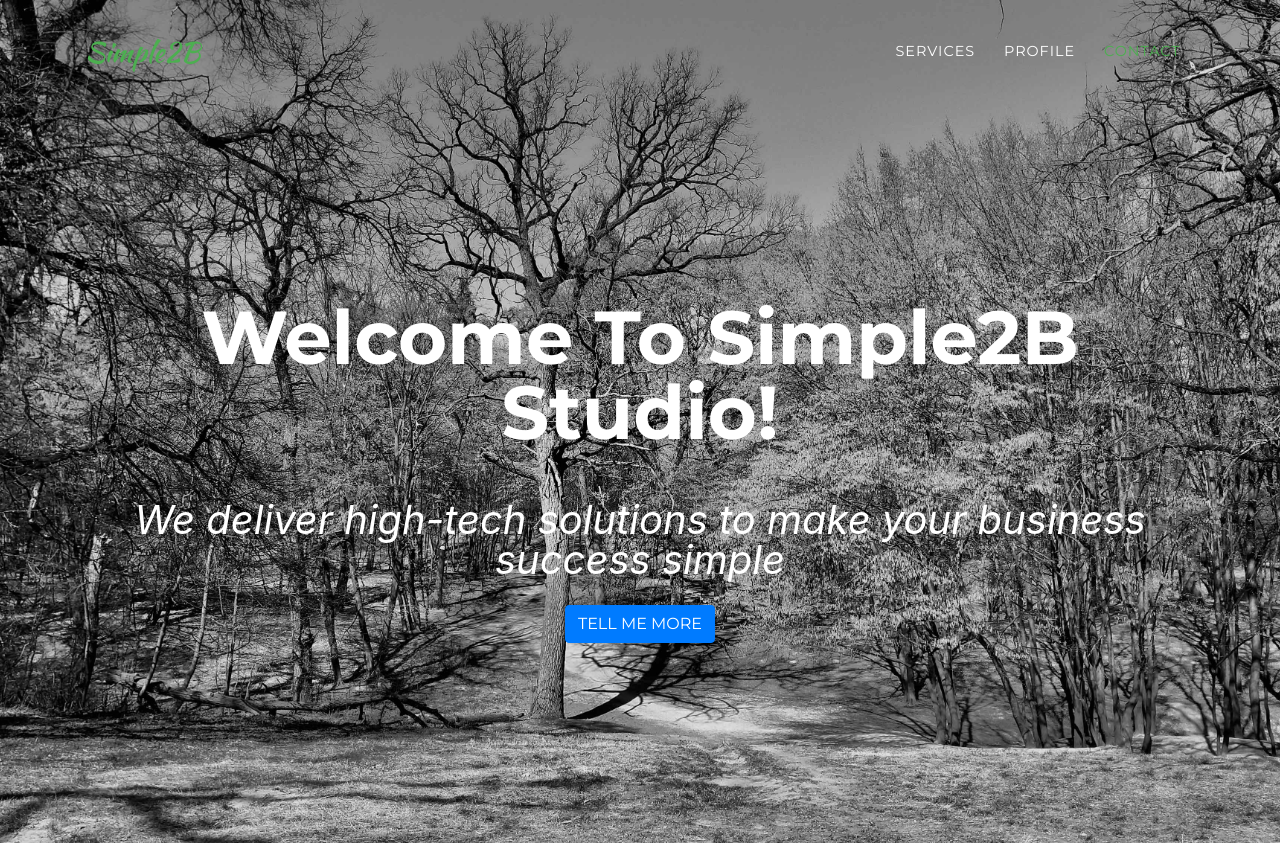
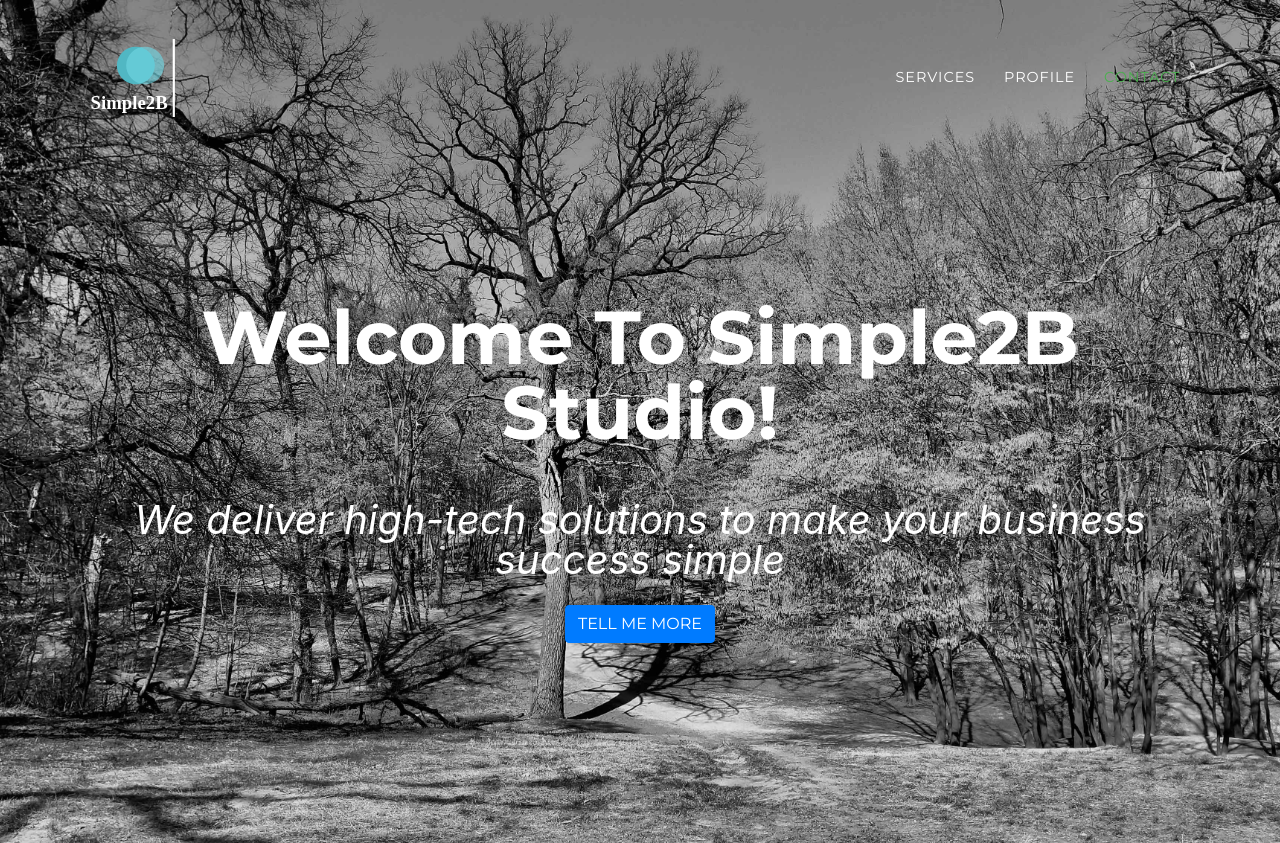
Before and after one commit to Simple2B/Simple2B.github.io, a website with bundled scripts: page index.html in a window 1280 px wide. Shown: the top 843 px of the page. Built offline with nearby package versions, Linux system fonts and the light colour scheme; a web font is replaced by a local one.

Commit message:
logo on nav-bar

```diff
--- a/index.html
+++ b/index.html
@@ -30,7 +30,7 @@
   <!-- Navigation -->
   <nav class="navbar navbar-expand-lg navbar-dark fixed-top" id="mainNav">
     <div class="container">
-      <a class="navbar-brand js-scroll-trigger" href="#page-top">Simple2B</a>
+      <a class="navbar-brand js-scroll-trigger" href="#page-top"><img src="img/logo-white.svg" alt="Simple2B"></a>
       <button class="navbar-toggler navbar-toggler-right" type="button" data-toggle="collapse" data-target="#navbarResponsive" aria-controls="navbarResponsive" aria-expanded="false" aria-label="Toggle navigation">
         Menu
         <i class="fas fa-bars"></i>
--- a/scss/components/_navbar.scss
+++ b/scss/components/_navbar.scss
@@ -19,6 +19,9 @@
     &:focus,
     &:hover {
       color: darken($primary, 10%);
+    }
+    img {
+      height: 96px;
     }
   }
   .navbar-nav {
```
Also changed, not shown: css/agency.css, css/agency.min.css, img/logo-white.svg (added).
